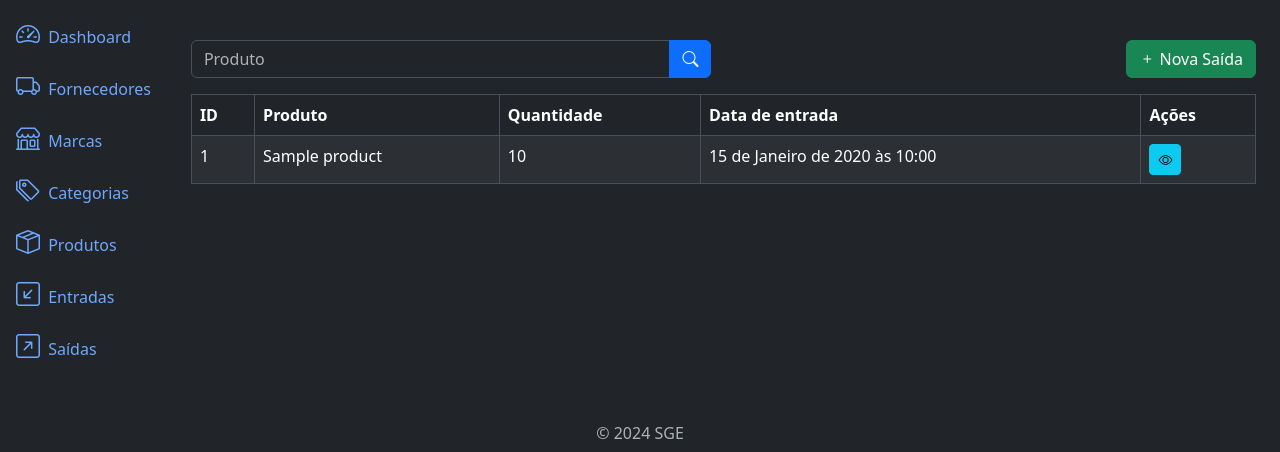
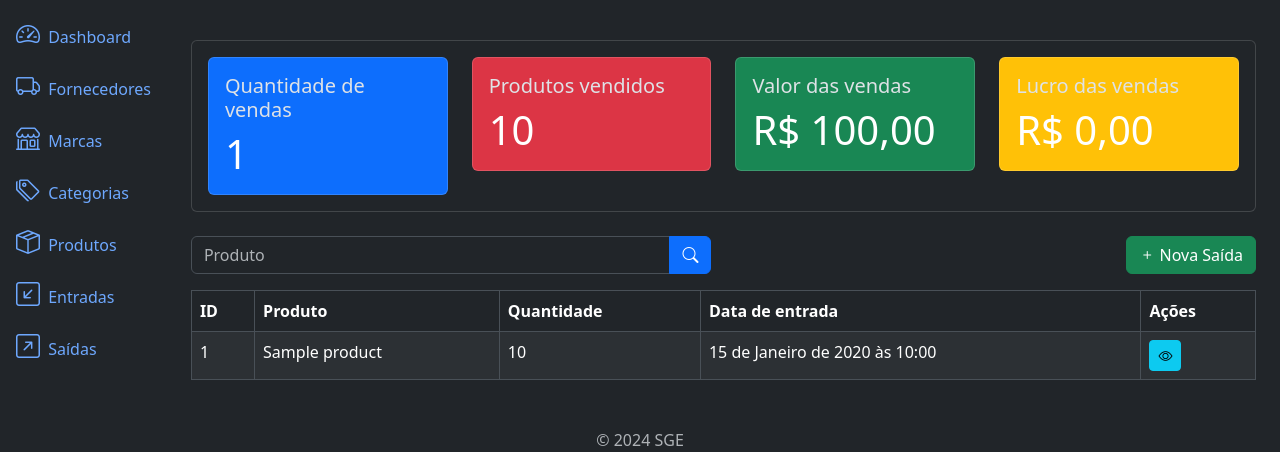
Before and after one commit to elainefs/django-sge, a Django app: page /outflows/list/ in a window 1280 px wide. Shown: the part 56-508 px from the top of the page. Run offline with Django 5.2, Linux system fonts and the light colour scheme; tables that the repository leaves empty hold one stand-in row (values such as "Sample post").

Commit message:
feat: add card metrics for outflows

```diff
--- a/config/metrics.py
+++ b/config/metrics.py
@@ -1,5 +1,7 @@
+from django.db.models import Sum
 from django.utils.formats import number_format
 
+from outflows.models import Outflow
 from products.models import Product
 
 
@@ -25,3 +27,35 @@ def get_product_metrics():
         total_quantity=total_quantity,
         total_profit=number_format(total_profit, decimal_pos=2, force_grouping=True),
     )
+
+
+def get_sales_metrics():
+    total_sales = Outflow.objects.count()
+
+    total_products_sold = (
+        Outflow.objects.aggregate(total_products_sold=Sum("quantity"))[
+            "total_products_sold"
+        ]
+        or 0
+    )
+    total_sales_value = sum(
+        outflow.quantity * outflow.product.selling_price
+        for outflow in Outflow.objects.all()
+    )
+
+    total_sales_cost = sum(
+        outflow.quantity * outflow.product.cost_price
+        for outflow in Outflow.objects.all()
+    )
+    total_sales_profit = total_sales_value - total_sales_cost
+
+    return dict(
+        total_sales=total_sales,
+        total_products_sold=total_products_sold,
+        total_sales_value=number_format(
+            total_sales_value, decimal_pos=2, force_grouping=True
+        ),
+        total_sales_profit=number_format(
+            total_sales_profit, decimal_pos=2, force_grouping=True
+        ),
+    )
--- /dev/null
+++ b/config/templates/components/_sales_metrics.html
@@ -0,0 +1,41 @@
+<div class="card mt-4">
+  <div class="card-body">
+    <div class="row">
+      <div class="col-md-3">
+        <div class="card bg-primary">
+          <div class="card-body">
+            <h5 class="card-title">Quantidade de vendas</h5>
+            <p class="card-text text-white font-weight-bold display-6">{{ sales_metrics.total_sales }}</p>
+          </div>
+        </div>
+      </div>
+
+      <div class="col-md-3">
+        <div class="card bg-danger">
+          <div class="card-body">
+            <h5 class="card-title">Produtos vendidos</h5>
+            <p class="card-text text-white font-weight-bold display-6">{{ sales_metrics.total_products_sold }}</p>
+          </div>
+        </div>
+      </div>
+
+      <div class="col-md-3">
+        <div class="card bg-success">
+          <div class="card-body">
+            <h5 class="card-title">Valor das vendas</h5>
+            <p class="card-text text-white font-weight-bold display-6">R$ {{ sales_metrics.total_sales_value }}</p>
+          </div>
+        </div>
+      </div>
+
+      <div class="col-md-3">
+        <div class="card bg-warning">
+          <div class="card-body">
+            <h5 class="card-title">Lucro das vendas</h5>
+            <p class="card-text text-white font-weight-bold display-6">R$ {{ sales_metrics.total_sales_profit }}</p>
+          </div>
+        </div>
+      </div>
+    </div>
+  </div>
+</div>
--- a/config/templates/home.html
+++ b/config/templates/home.html
@@ -6,4 +6,6 @@
 
 {% include 'components/_product_metrics.html' %}
 
+{% include 'components/_sales_metrics.html' %}
+
 {% endblock %}
--- a/config/views.py
+++ b/config/views.py
@@ -1,10 +1,12 @@
 from django.shortcuts import render
 
-from config.metrics import get_product_metrics
+from config.metrics import get_product_metrics, get_sales_metrics
 
 
 def home(request):
     product_metrics = get_product_metrics()
-    context = {"product_metrics": product_metrics}
+    sales_metrics = get_sales_metrics()
+
+    context = {"product_metrics": product_metrics, "sales_metrics": sales_metrics}
 
     return render(request, "home.html", context)
--- a/outflows/templates/outflow_list.html
+++ b/outflows/templates/outflow_list.html
@@ -3,6 +3,10 @@
 {% block title %} SGE - Saídas {% endblock %}
 
 {% block content %}
+
+{% include "components/_sales_metrics.html" %}
+
+<br />
 
 <div class="row mb-3">
   <div class="col-md-6">
--- a/outflows/views.py
+++ b/outflows/views.py
@@ -1,6 +1,7 @@
 from django.urls import reverse_lazy
 from django.views.generic import CreateView, DetailView, ListView
 
+from config.metrics import get_sales_metrics
 from outflows.forms import OutflowForm
 from outflows.models import Outflow
 
@@ -20,6 +21,12 @@ class OutflowListView(ListView):
 
         return queryset
 
+    def get_context_data(self, **kwargs):
+        context = super().get_context_data(**kwargs)
+        context["sales_metrics"] = get_sales_metrics()
+
+        return context
+
 
 class OutflowCreateView(CreateView):
     model = Outflow
--- a/products/views.py
+++ b/products/views.py
@@ -9,10 +9,10 @@ from django.views.generic import (
 
 from brands.models import Brand
 from categories.models import Category
+from config.metrics import get_product_metrics
 from products.forms import ProductForm
 from products.models import Product
 
-from config.metrics import get_product_metrics
 
 class ProductListView(ListView):
     model = Product
```
